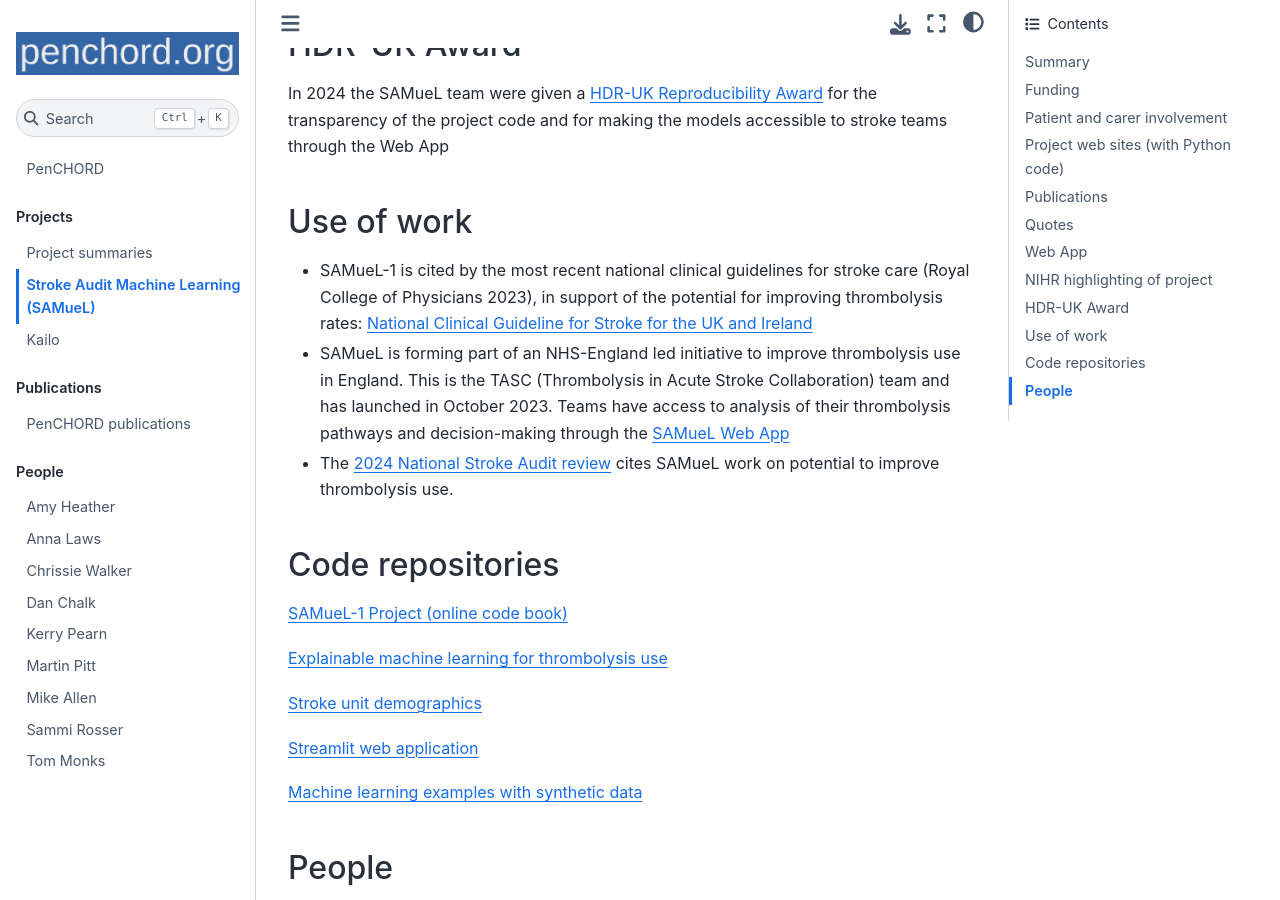
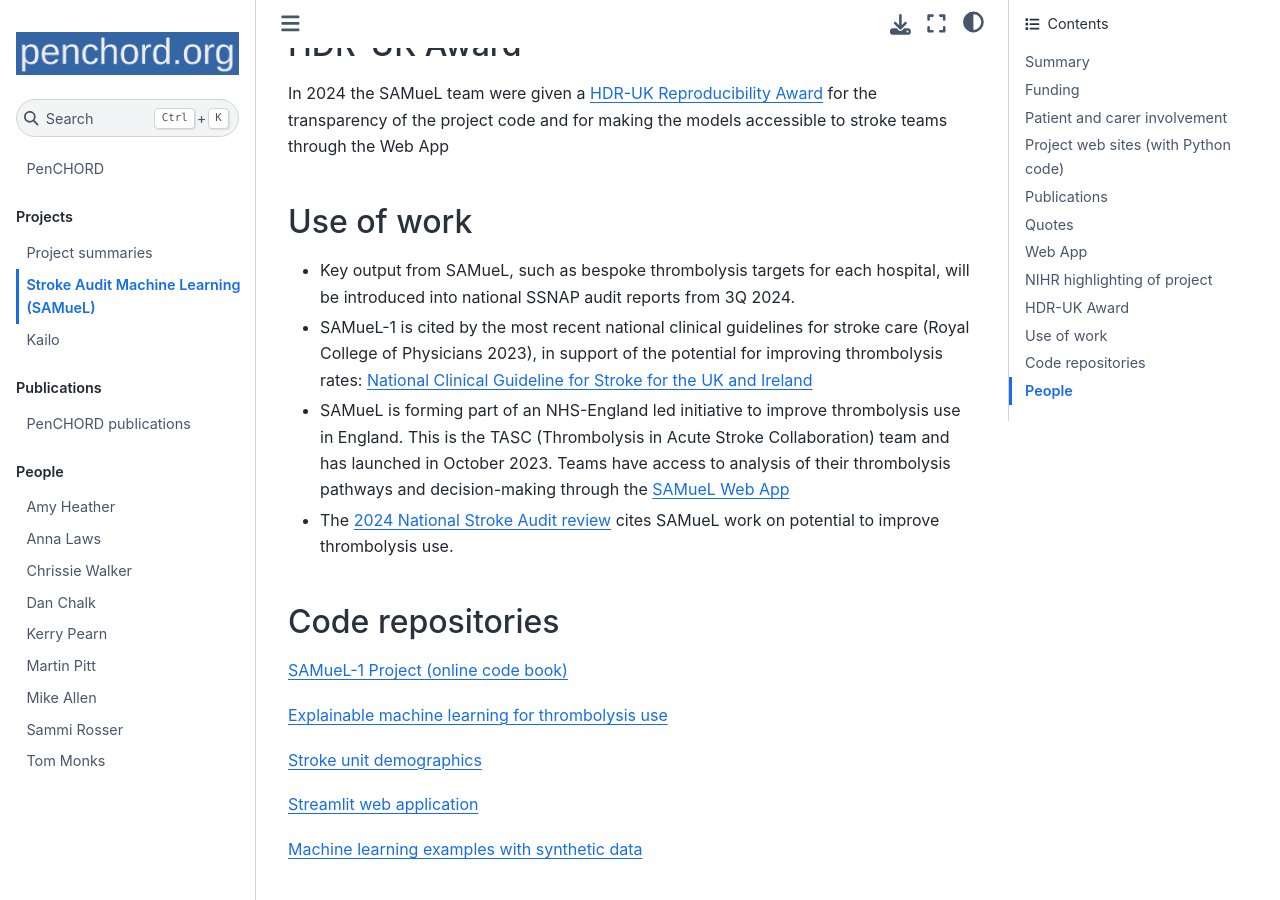
Before and after one commit to penchord/web, a Jupyter Book: the page built from project_pages/samuel_1.md, in a window 1280 px wide and 900 px high, scrolled down 6701 px. Built offline with Jupyter Book 1.0.4 settings and Sphinx 7.4.7 and the Sphinx Book theme 1.1.4, drawn with Linux system fonts in a browser that asks for light colours.

Commit message:
Update SAMueL

```diff
--- a/project_pages/samuel_1.md
+++ b/project_pages/samuel_1.md
@@ -118,6 +118,8 @@ In 2024 the SAMueL team were given a [HDR-UK Reproducibility Award](https://www.
 
 ## Use of work
 
+* Key output from SAMueL, such as bespoke thrombolysis targets for each hospital, will be introduced into national SSNAP audit reports from 3Q 2024.
+
 * SAMueL-1 is cited by the most recent national clinical guidelines for stroke care (Royal College of Physicians 2023), in support of the potential for improving thrombolysis rates: [National Clinical Guideline for Stroke for the UK and Ireland](https://www.strokeguideline.org/)
 
 * SAMueL is forming part of an NHS-England led initiative to improve thrombolysis use in England. This is the TASC (Thrombolysis in Acute Stroke Collaboration) team and has launched in October 2023. Teams have access to analysis of their thrombolysis pathways and decision-making through the [SAMueL Web App](https://stroke-predictions.streamlit.app/)
```
